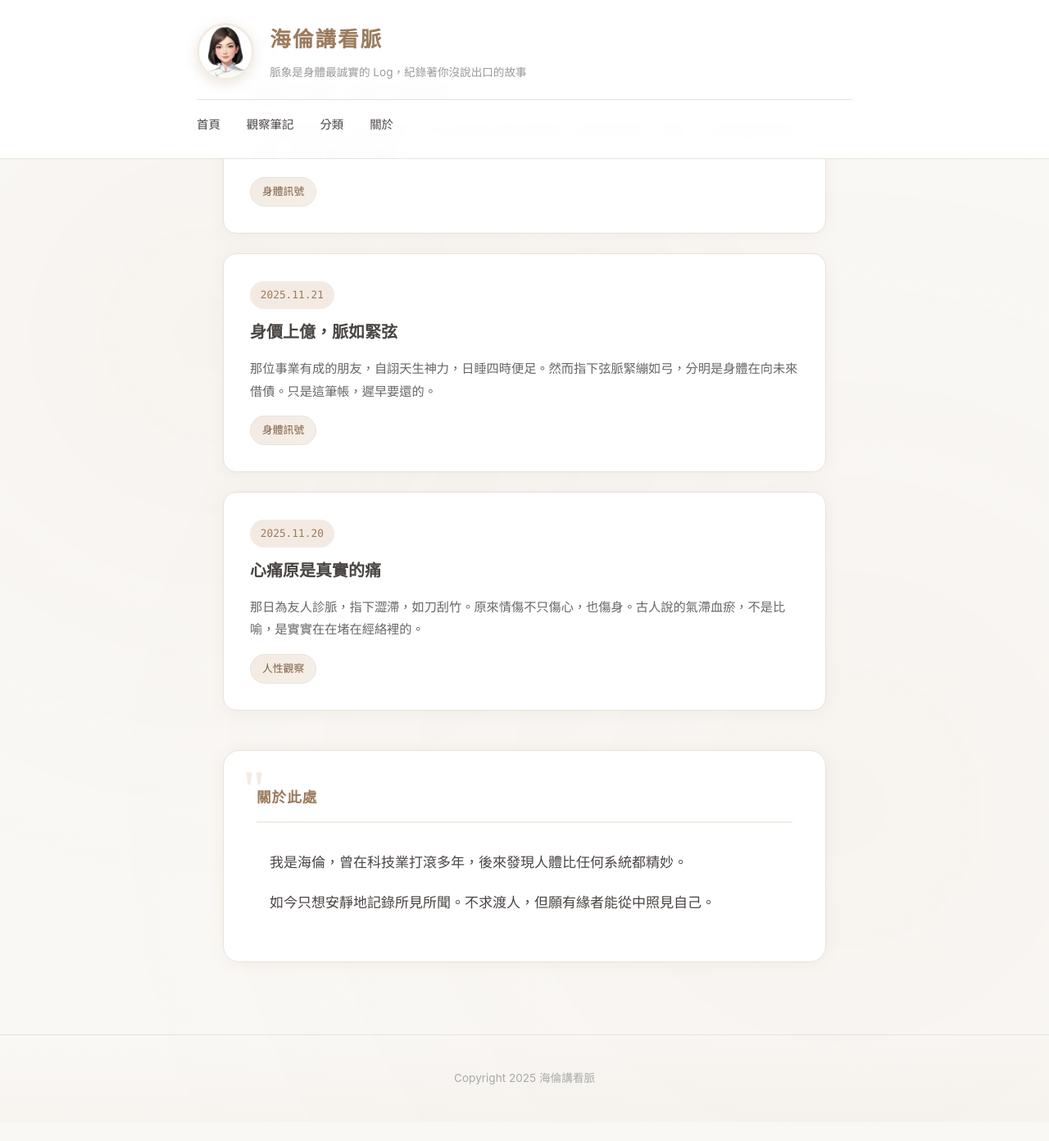
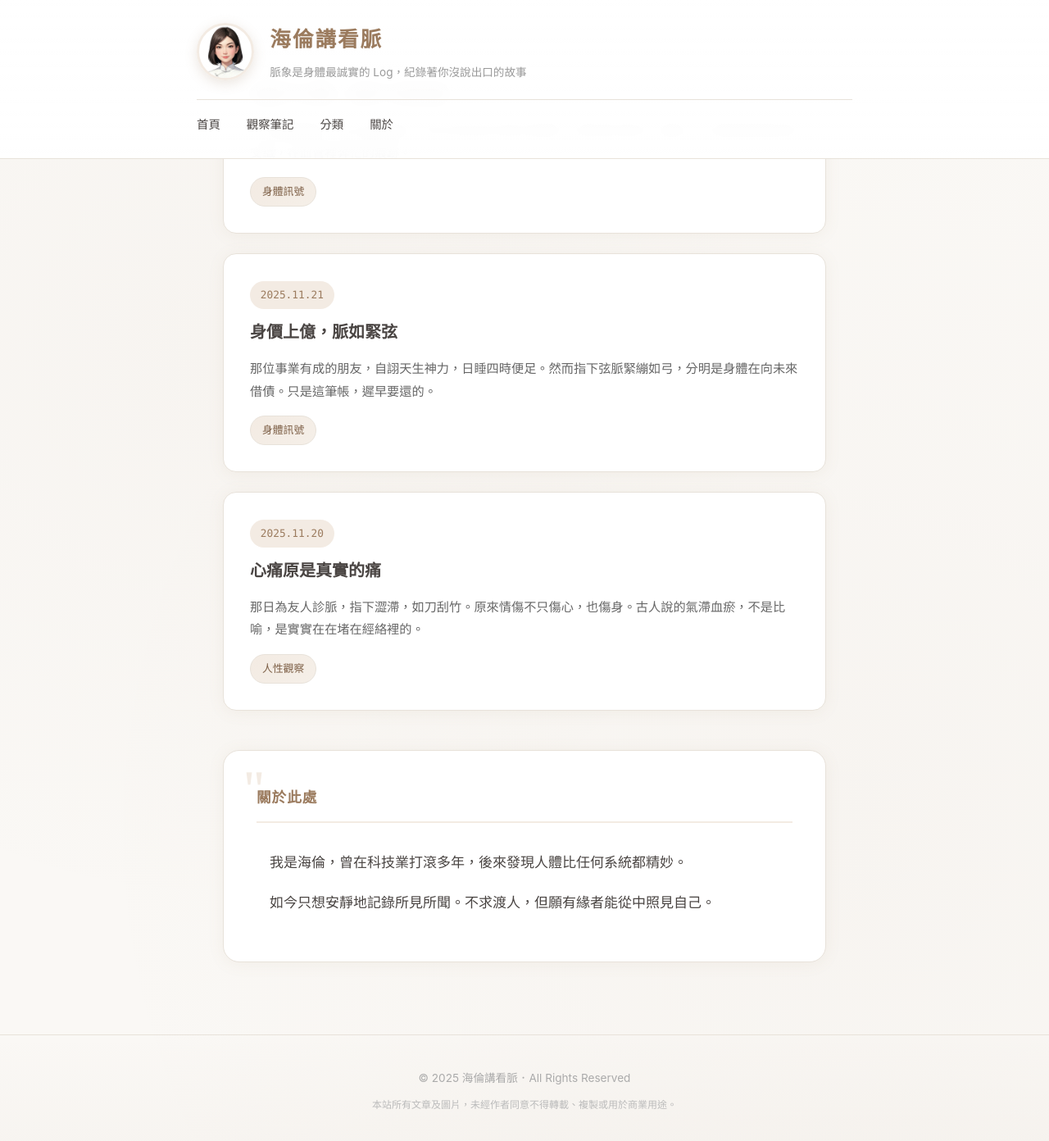
Before and after one commit to hathor-hua/helen, a Jekyll site: the page built from index.html, in a window 1280 px wide and 1400 px high, scrolled down 553 px. Shown: the top 1392 px of the window at 82% size. Built offline with Jekyll 4.4.1, drawn with Linux system fonts in a browser that asks for light colours; before the commit the page ends 1922 px from its top, so only the background shows below that.

Commit message:
Add copyright notice to footer

```diff
--- a/_layouts/default.html
+++ b/_layouts/default.html
@@ -68,7 +68,8 @@
     </main>
 
     <footer>
-        <p>Copyright {{ site.time | date: '%Y' }} {{ site.title }}</p>
+        <p>&copy; {{ site.time | date: '%Y' }} {{ site.title }}．All Rights Reserved</p>
+        <p class="copyright-notice">本站所有文章及圖片，未經作者同意不得轉載、複製或用於商業用途。</p>
     </footer>
 </body>
 </html>
--- a/css/style.css
+++ b/css/style.css
@@ -286,6 +286,12 @@ footer {
     margin-top: 3rem;
     font-family: -apple-system, BlinkMacSystemFont, "Segoe UI", sans-serif;
     background: linear-gradient(to top, rgba(155, 123, 94, 0.03), transparent);
+}
+
+footer .copyright-notice {
+    font-size: 0.75rem;
+    color: #bbb;
+    margin-top: 0.5rem;
 }
 
 /* Article Page Styles */
```
